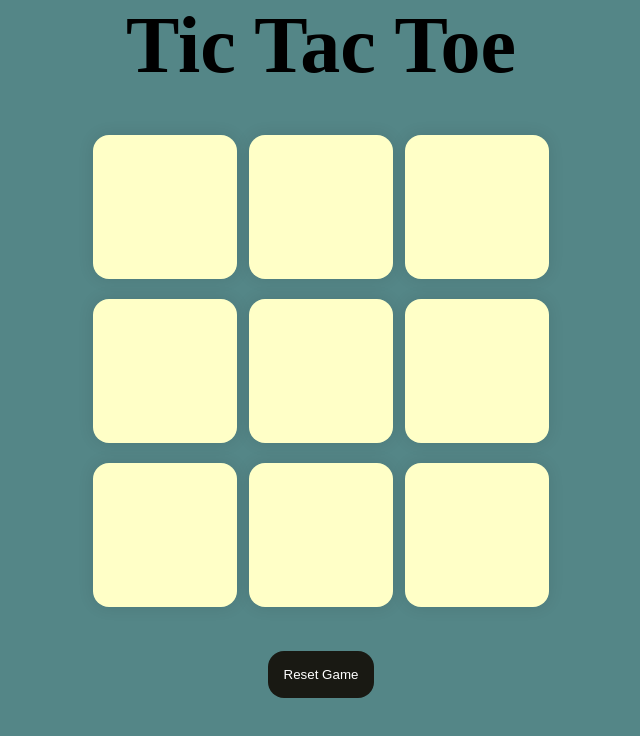
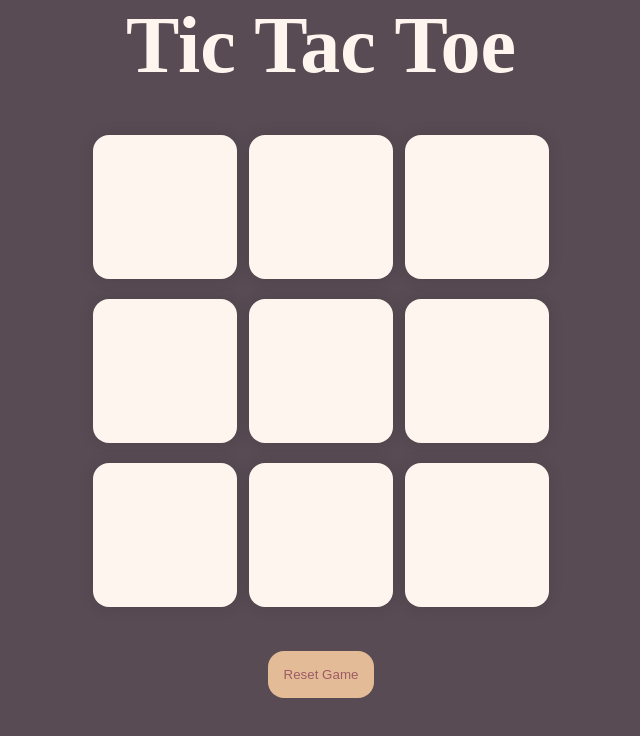
Before and after one commit to deepanshugarg15/XOXO, a plain HTML site: page index.html in a window 1280 px wide. Shown: the whole page, without its empty margins (319-959 px from the left). Drawn offline with Linux system fonts and the light colour scheme.

Commit message:
Updated Style.css

```diff
--- a/style.css
+++ b/style.css
@@ -4,7 +4,7 @@
 }
 
 body{
-    background-color: #548687;
+    background-color: #584B53;
     text-align: center;
 }
 
@@ -32,15 +32,15 @@ body{
     border: none;
     box-shadow: 0 0 1rem rgba(0,0,0,0.1);
     font-size: 8vmin;
-    color: #b0413e;
-    background-color: #ffffc7;
+    color: #9D5C63;
+    background-color: #FEF5EF;
 }
 
 #reset-btn{
     padding: 1rem;
     font-size: 1.25 rem;
-    background-color: #191913;
-    color: #fff;
+    background-color: #E4BB97;
+    color: #9D5C63;
     border-radius: 1rem;
     border: none;
 }
@@ -48,14 +48,14 @@ body{
 #new-btn{
     padding: 1rem;
     font-size: 1.25rem;
-    background-color: #191913;
-    color: #fff;
+    background-color: #E4BB97;
+    color: #9D5C63;
     border-radius: 1rem;
     border: none;
 }
 
 #msg{
-    color: #ffffc7;
+    color: #FEF5EF;
     font-size: 5vmin;
 }
 
@@ -74,4 +74,5 @@ body{
 
 #game-title{
     font-size: 10vh;
+    color: #FEF5EF;
 }
```
